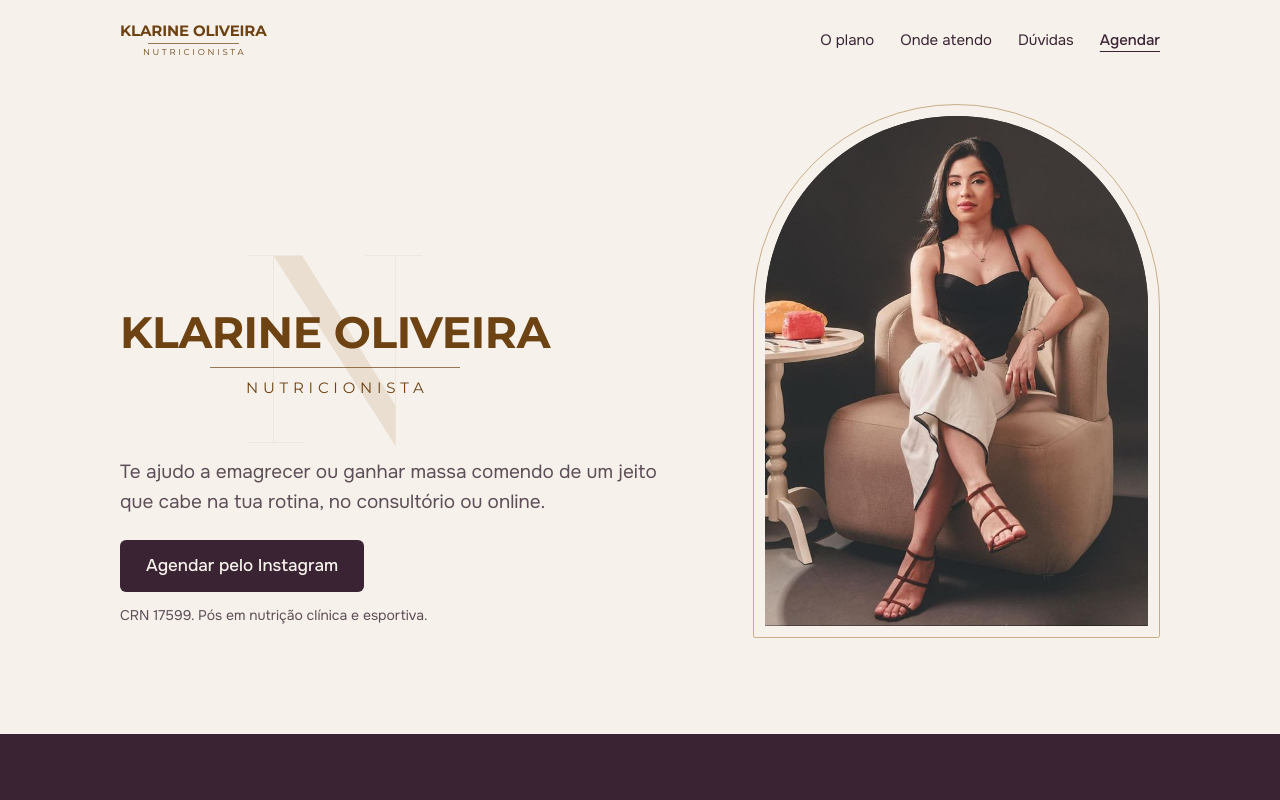
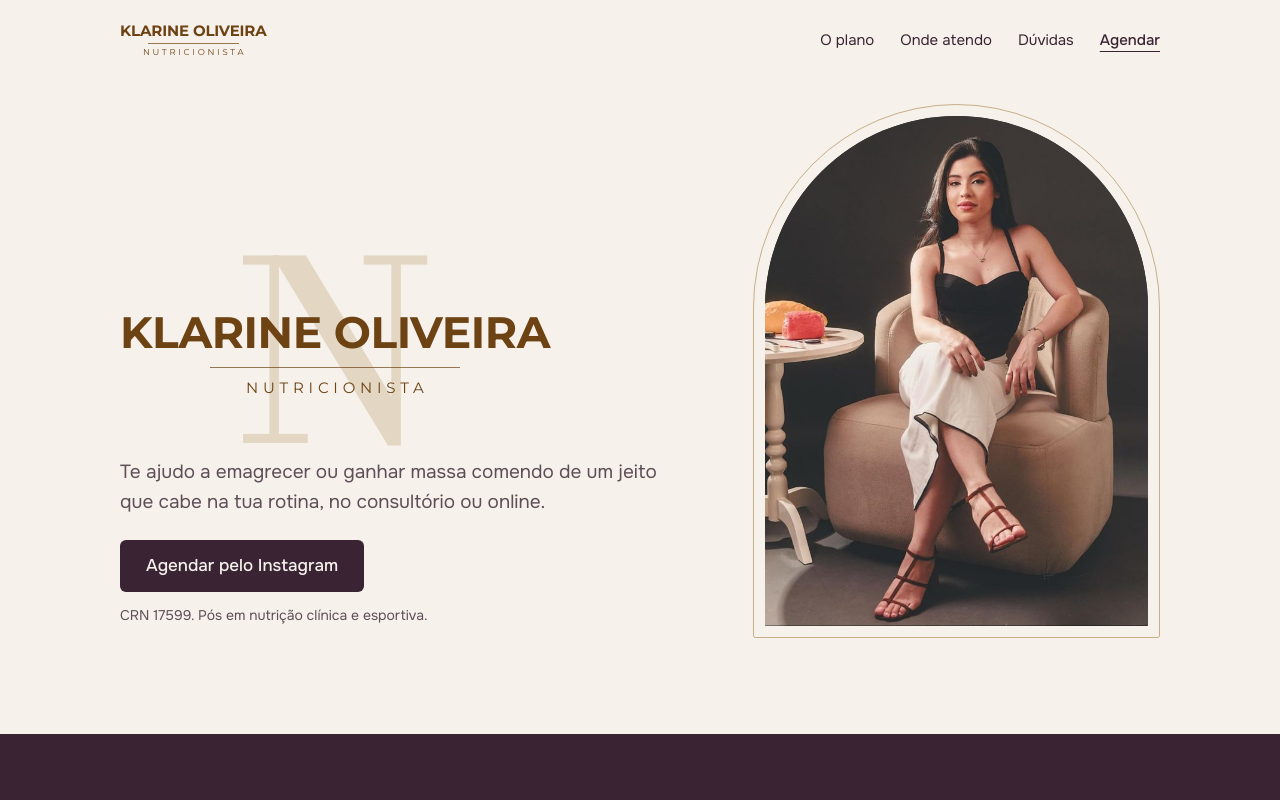
Before and after one commit to andersondevbr/klarine-oliveira-nutri, a plain HTML site: page index.html in a window 1280 px wide. Shown: the top 800 px of the page. Drawn offline with nearby package versions, Linux system fonts and the light colour scheme.

Commit message:
Monograma N mais visível atrás da logo
Co-Authored-By: Claude Opus 5.5 <noreply@anthropic.com>
Claude-Session: https://claude.ai/code/session_01Tgcsimv5B9J3wxQ53s9QrQ

```diff
--- a/index.html
+++ b/index.html
@@ -55,7 +55,7 @@ p{margin:0}
 .logo-p .logo-fio{width:62%;margin:5px 0 4px}
 .logo-p .logo-sub{font-size:8.5px}
 .selo{position:relative;display:inline-flex;align-items:center;justify-content:center;padding:clamp(28px,8vw,46px) 0}
-.selo-n{position:absolute;inset:0;display:flex;align-items:center;justify-content:center;font-family:var(--serif);font-weight:400;font-size:clamp(150px,44vw,250px);line-height:1;color:var(--ouro);opacity:.16;pointer-events:none;user-select:none}
+.selo-n{position:absolute;inset:0;display:flex;align-items:center;justify-content:center;font-family:var(--serif);font-weight:500;font-variation-settings:"opsz" 6;font-size:clamp(150px,44vw,250px);line-height:1;color:var(--ouro);opacity:.24;pointer-events:none;user-select:none}
 .selo .logo{position:relative}
 .selo .logo-nome{font-size:clamp(27px,8.2vw,44px)}
 .selo .logo-fio{width:58%;margin:clamp(9px,2.4vw,13px) 0 clamp(8px,2.2vw,12px)}
```
